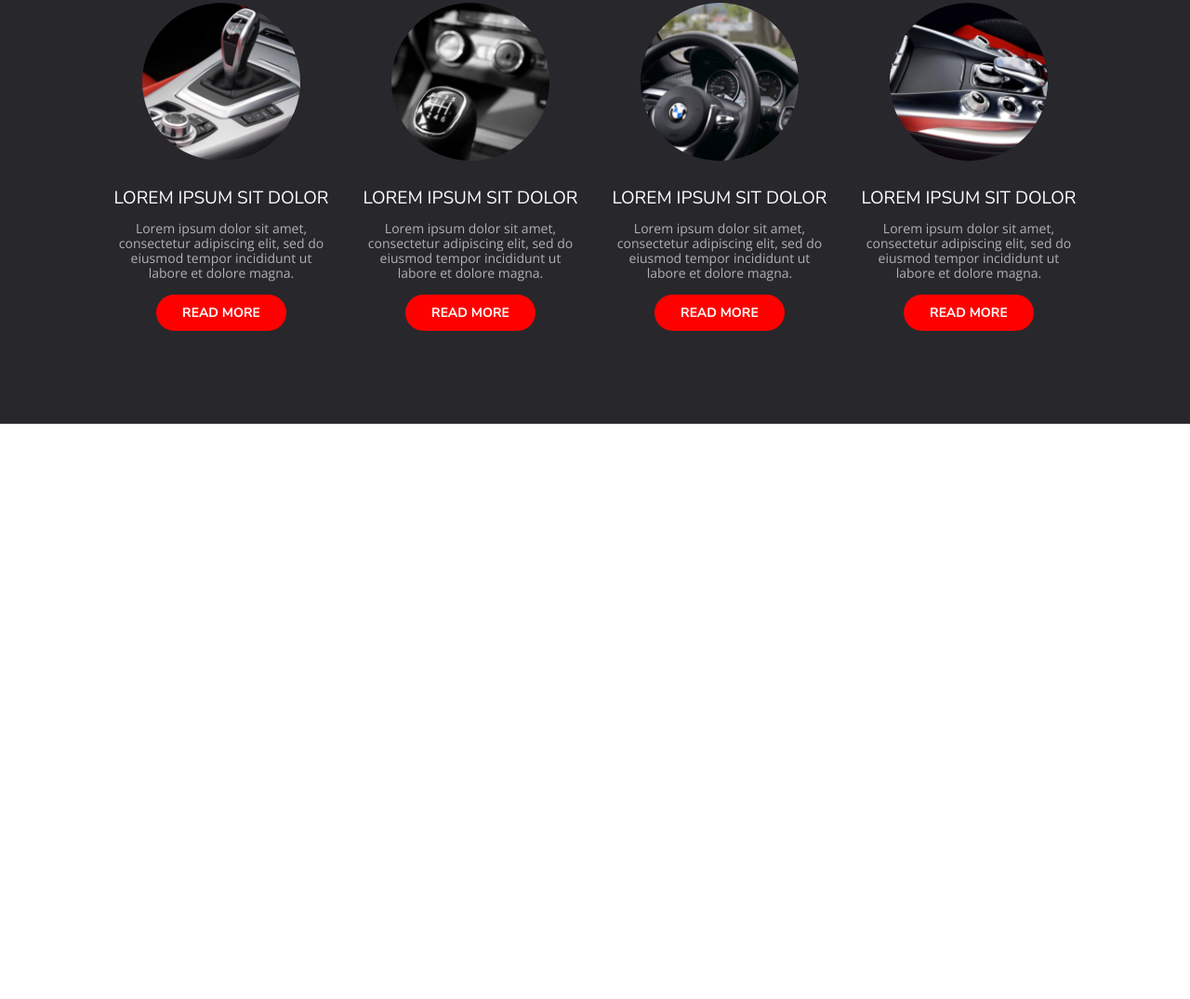
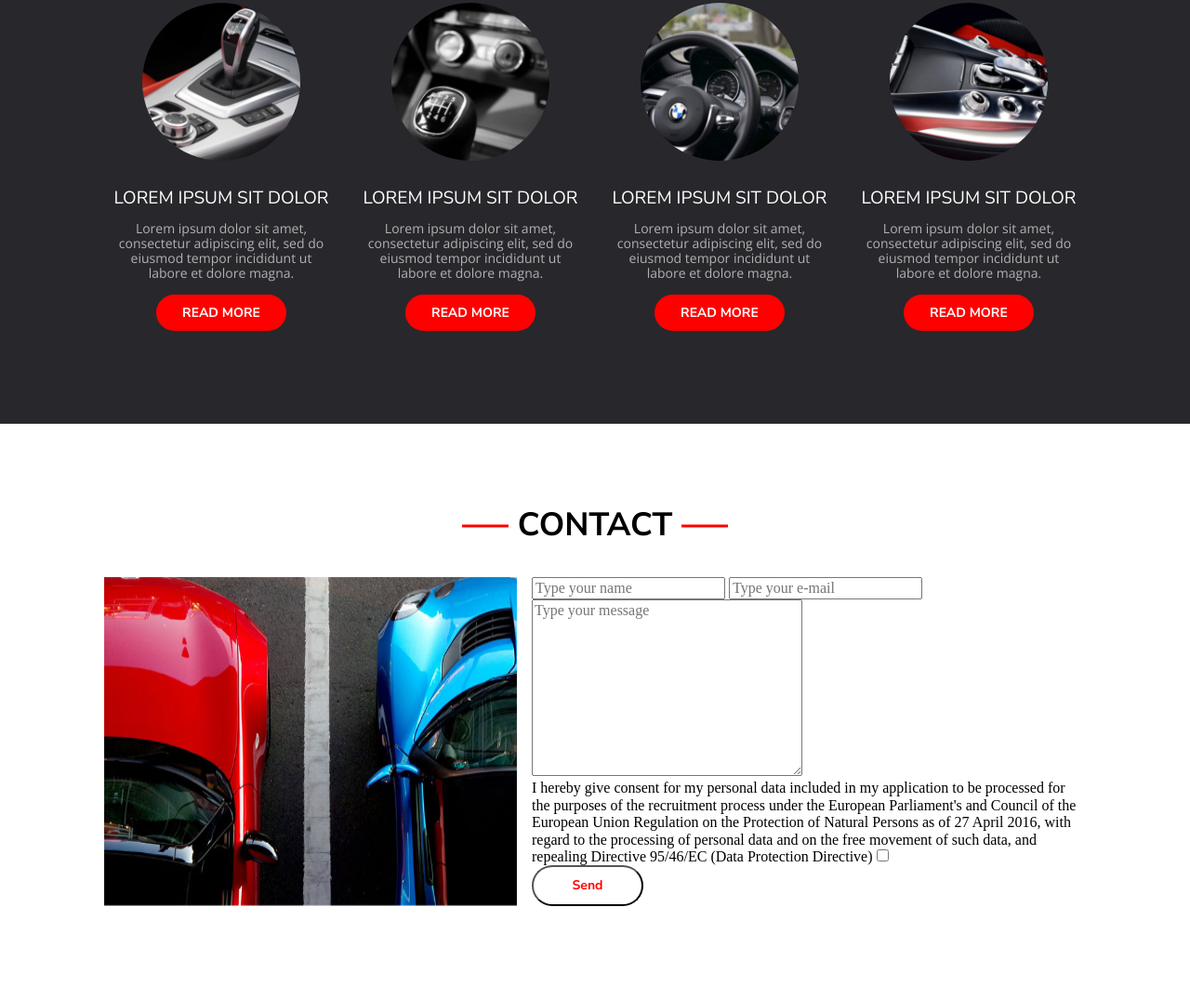
Before and after one commit to duszaemilia/car_sharing, a plain HTML site: page index.html in a window 1280 px wide. Shown: the part 1504-2579 px from the top of the page at 93% size. Before the commit the page ends 1960 px from the top, so only its background shows below. Drawn offline with nearby package versions, Linux system fonts and the light colour scheme.

Commit message:
form html structure

```diff
--- a/index.html
+++ b/index.html
@@ -14,8 +14,7 @@
           rel="stylesheet">
 </head>
 <body>
-<div class="intro id=" intro
-">
+<div class="intro id="intro">
 <header class="header">
     <div class="header__inner">
         <a href="/" class="logo">
@@ -89,31 +88,59 @@
                 <div class="service">
                     <img src="./src/images/mini1.png" alt="Service Image" class="service__img">
                     <h3 class="service__hdl">LOREM IPSUM SIT DOLOR</h3>
-                    <p class="service__lead">Lorem ipsum dolor sit amet, consectetur adipiscing elit, sed do eiusmod tempor incididunt ut labore et dolore magna.</p>
+                    <p class="service__lead">Lorem ipsum dolor sit amet, consectetur adipiscing elit, sed do eiusmod
+                        tempor incididunt ut labore et dolore magna.</p>
                     <a href="" class="btn btn--primary btn--sm">READ MORE</a>
                 </div>
                 <div class="service">
                     <img src="./src/images/mini2.png" alt="Service Image" class="service__img">
                     <h3 class="service__hdl">LOREM IPSUM SIT DOLOR</h3>
-                    <p class="service__lead">Lorem ipsum dolor sit amet, consectetur adipiscing elit, sed do eiusmod tempor incididunt ut labore et dolore magna.</p>
+                    <p class="service__lead">Lorem ipsum dolor sit amet, consectetur adipiscing elit, sed do eiusmod
+                        tempor incididunt ut labore et dolore magna.</p>
                     <a href="" class="btn btn--primary btn--sm">READ MORE</a>
                 </div>
                 <div class="service">
                     <img src="./src/images/mini3.png" alt="Service Image" class="service__img">
                     <h3 class="service__hdl">LOREM IPSUM SIT DOLOR</h3>
-                    <p class="service__lead">Lorem ipsum dolor sit amet, consectetur adipiscing elit, sed do eiusmod tempor incididunt ut labore et dolore magna.</p>
+                    <p class="service__lead">Lorem ipsum dolor sit amet, consectetur adipiscing elit, sed do eiusmod
+                        tempor incididunt ut labore et dolore magna.</p>
                     <a href="" class="btn btn--primary btn--sm">READ MORE</a>
                 </div>
                 <div class="service">
                     <img src="./src/images/mini4.png" alt="Service Image" class="service__img">
                     <h3 class="service__hdl">LOREM IPSUM SIT DOLOR</h3>
-                    <p class="service__lead">Lorem ipsum dolor sit amet, consectetur adipiscing elit, sed do eiusmod tempor incididunt ut labore et dolore magna.</p>
+                    <p class="service__lead">Lorem ipsum dolor sit amet, consectetur adipiscing elit, sed do eiusmod
+                        tempor incididunt ut labore et dolore magna.</p>
                     <a href="" class="btn btn--primary btn--sm">READ MORE</a>
                 </div>
             </div>
 
         </div>
     </section>
+
+    <section class="box">
+        <div class="box__inner">
+            <h2 class="hdl">CONTACT</h2>
+            <div class="cols">
+                <img class="formPhoto" src="./src/images/form_photo.png" alt="Form Photo">
+                <form class="contactForm">
+                    <input type="text" class="contactForm__input" placeholder="Type your name">
+                    <input type="email" class="contactForm__input" placeholder="Type your e-mail">
+                    <textarea cols="30" rows="10" placeholder="Type your message"></textarea>
+                    <div class="contactForm__group">
+                        <label for="agreement">I hereby give consent for my personal data included in my application to
+                            be processed for the purposes of the recruitment process under the European Parliament's and
+                            Council of the European Union Regulation on the Protection of Natural Persons as of 27 April
+                            2016, with regard to the processing of personal data and on the free movement of such data,
+                            and repealing Directive 95/46/EC (Data Protection Directive)</label>
+                        <input type="checkbox" id="agreement">
+                    </div>
+                    <input type="submit" value="Send" class="btn btn--sm btn--outline">
+                </form>
+            </div>
+        </div>
+    </section>
+
 </main>
 
 </body>
```
Also changed, not shown: src/images/form_photo.png (renamed from src/images/Form Photo.png), src/images/form_photo@2x.png (renamed from src/images/Form Photo@2x.png).
